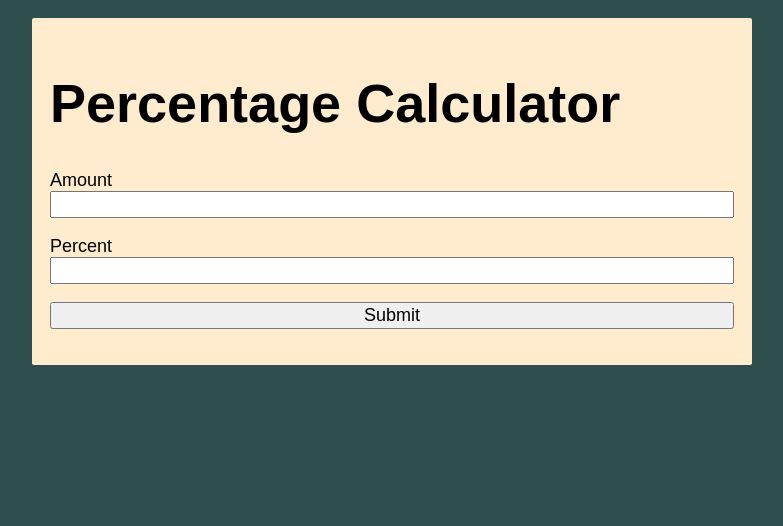
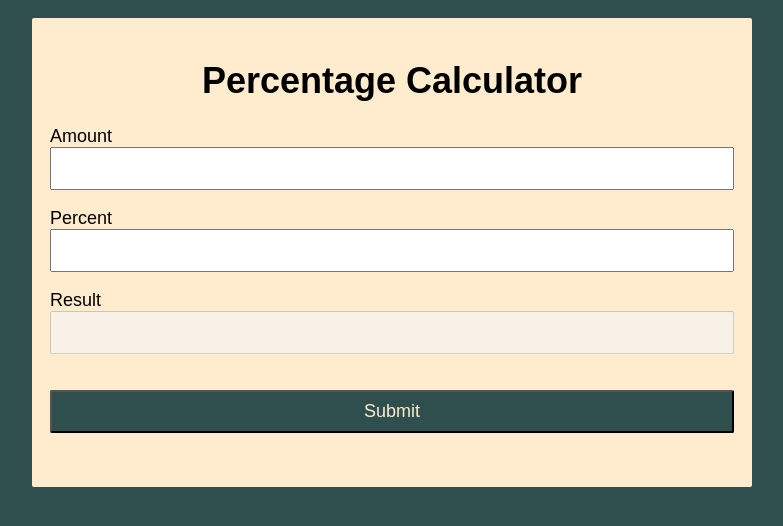
Before and after one commit to EDGENortheastern/gh-pages, a plain HTML site: page index.html in a window 1280 px wide. Shown: the whole page, without its empty margins (248-1031 px from the left). Drawn offline with Linux system fonts and the light colour scheme.

Commit message:
Adds a button

```diff
--- a/index.css
+++ b/index.css
@@ -9,7 +9,8 @@ body {
 }
 
 h1 {
-    font-size: 3rem;
+    font-size: 2rem;
+    text-align: center;
 }
 
 .container {
@@ -25,3 +26,14 @@ h1 {
     flex-direction: column;
     margin: 0 0 1rem 0;
 }
+
+input {
+    padding: 0.5rem;
+}
+
+.form__btn {
+    background-color: darkslategrey;
+    color: blanchedalmond;
+    border-radius: 2px;
+    margin: 1rem 0;
+}
--- a/index.html
+++ b/index.html
@@ -24,10 +24,16 @@
                 <input type="number" name="percent" id="percent" min="0" required>
             </div>
             <div class="form__control">
-                <input type="submit" name="submit" id="submit">
+                <label for="result">
+                    Result
+                </label>
+                <input type="number" name="result" id="result" disabled>
+            </div>
+            <div class="form__control">
+                <input class="form__btn" type="submit" name="submit" id="submit">
             </div>
         </form>
     </div>
-
+<script src="index.js"></script>
 </body>
 </html>
--- /dev/null
+++ b/index.js
@@ -0,0 +1,6 @@
+// console.log("Hello World!");
+
+document.getElementById('percent--form').addEventListener('submit', e => {
+    e.preventDefault();
+    console.log("Hello World!");
+})
```
